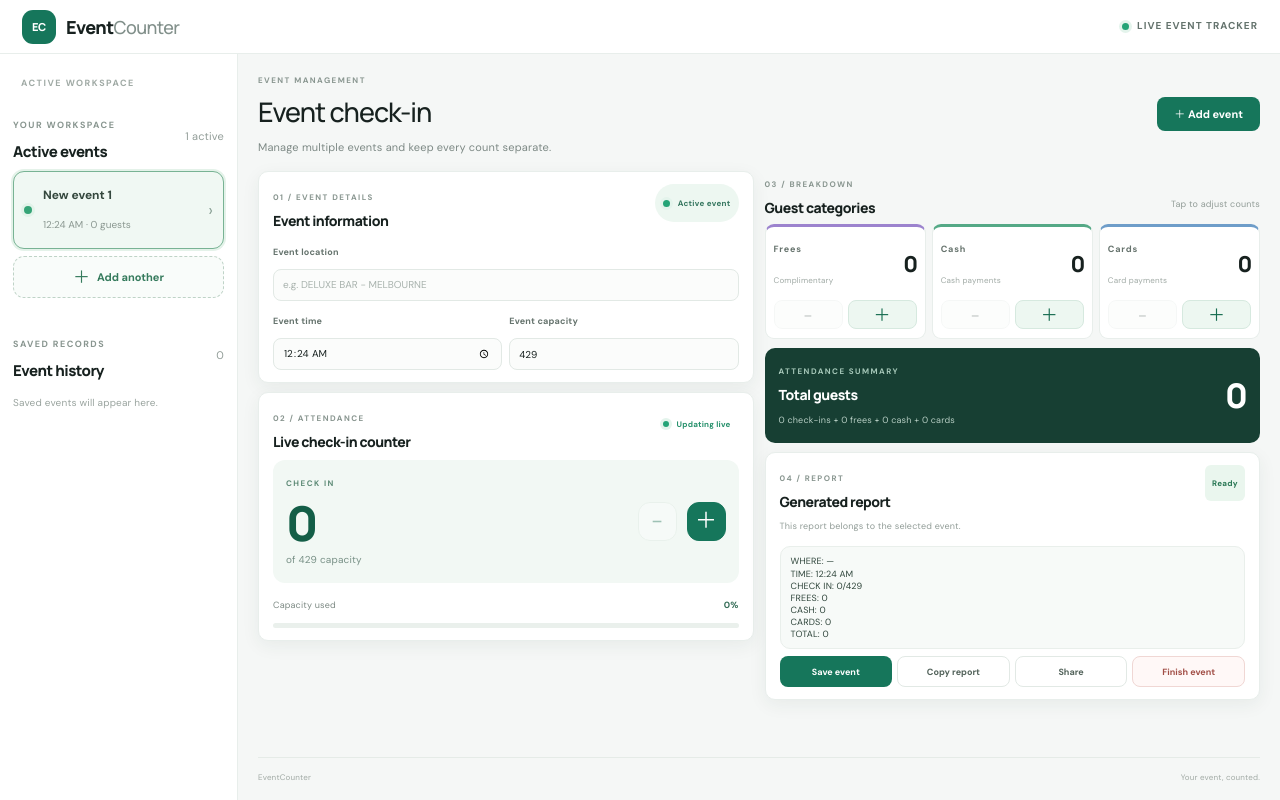
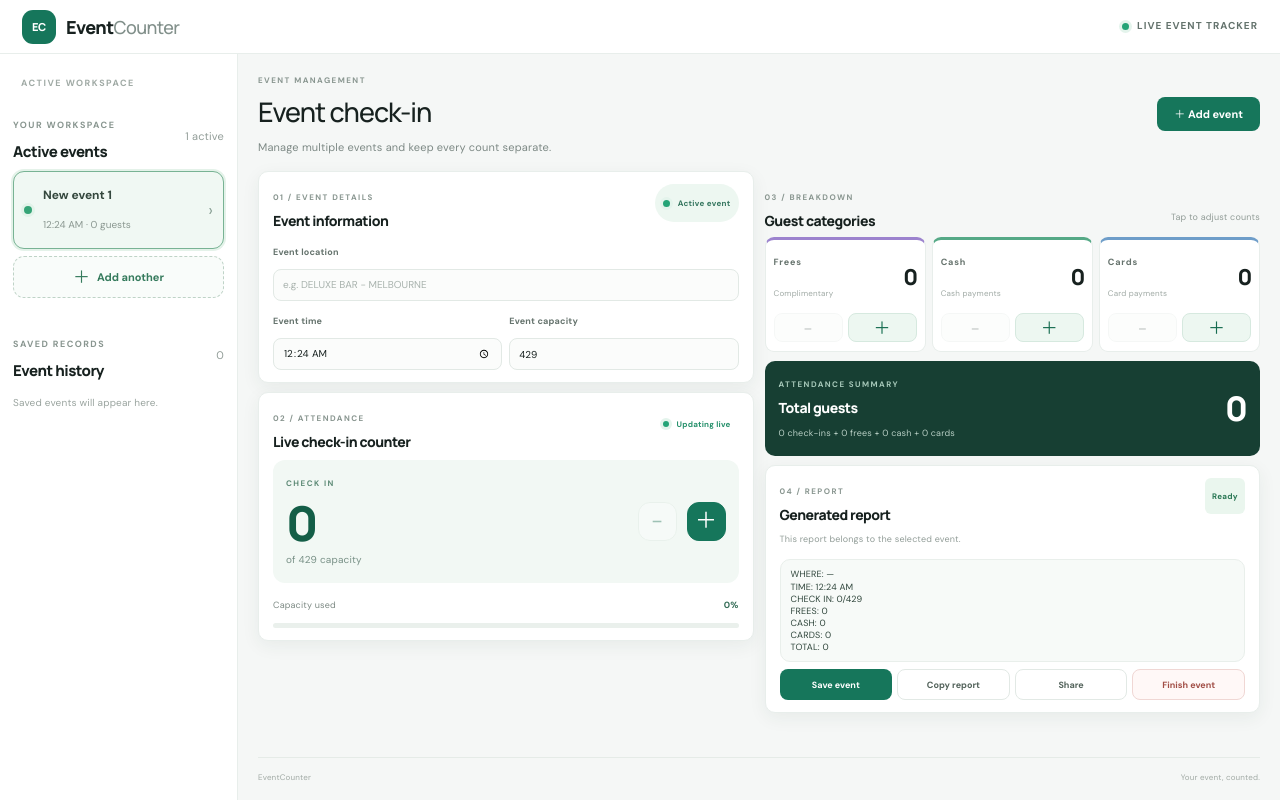
Before and after one commit to choMatt/EventCounter, a React (Vite) app: page / in a window 1280 px wide. Built offline with nearby package versions, Linux system fonts and the light colour scheme.

Commit message:
Align dashboard column headings

```diff
--- a/src/App.css
+++ b/src/App.css
@@ -180,3 +180,9 @@ h1,h2,p{margin-top:0}h1,h2{font-family:Manrope,sans-serif;color:var(--ink)}h1{ma
   .workspace{overflow:visible}
   .dashboard-content{overflow:visible}
 }
+
+
+/* Align the first section headings across the two dashboard columns */
+@media (min-width:1000px){
+  .dashboard-right{padding-top:13px}
+}
```
